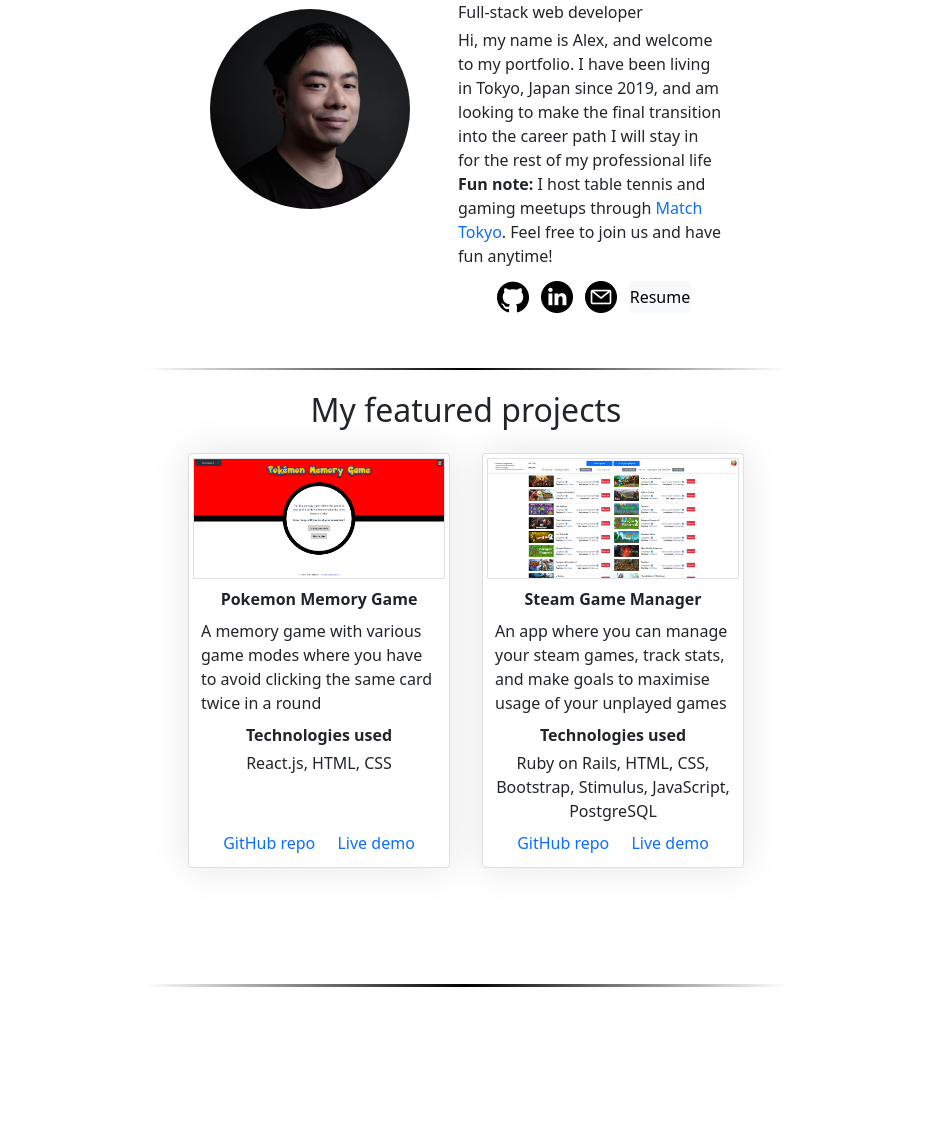
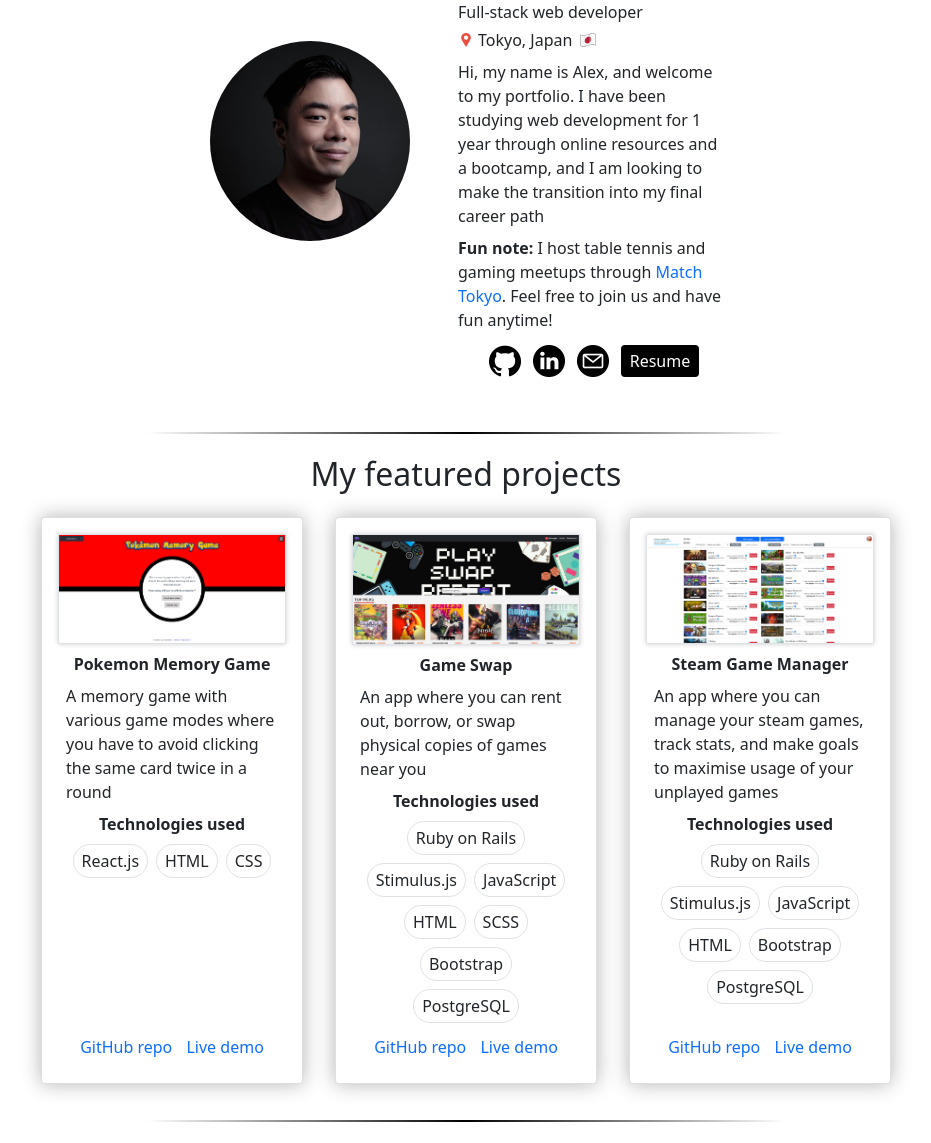
Before and after one commit to Munkleson/my-portfolio, a website built with Vite: page index.html in a window 1280 px wide. Shown: the part 114-1257 px from the top of the page, without its empty margins (174-1105 px from the left). Before the commit the page ends 1121 px from the top, so only its background shows below. Built offline with nearby package versions, Linux system fonts and the light colour scheme; files whose address does not match are found by name.

Commit message:
Refined styling further for what was already present. Tech stack in projects are now elements rather than innerText. Templating used for projects rather than hardcoding HTML

```diff
--- a/css/app.css
+++ b/css/app.css
@@ -9,7 +9,7 @@
 }
 
 .section-break {
-  margin-top: 100px;
+  margin-top: 20px;
   margin-bottom: 20px;
   width: 100%;
   height: 3px;
@@ -18,6 +18,10 @@
   align-items: center;
 }
 
+.first-section-break {
+  margin-top: 100px;
+}
+
 .section-break-line {
   width: 50%;
   height: 2.5px;
--- a/css/profile_section.css
+++ b/css/profile_section.css
@@ -19,3 +19,36 @@
 .profile-text-content {
   width: 100%;
 }
+
+.resume-button {
+  background-color: black !important;
+  color: white !important;
+  transition: 0.15s !important;
+
+  font-weight: 400;
+  line-height: 1.5;
+  text-align: center;
+  text-decoration: none;
+  vertical-align: middle;
+  cursor: pointer;
+  user-select: none;
+  border: 1px solid transparent;
+  font-size: 1rem;
+  border-radius: .25rem;
+}
+
+.resume-button:hover {
+  transition: 0.3s ease-in-out;
+  transform: scale(1.1, 1.1);
+}
+
+.resume-button:active {
+  outline: none;
+  transition: 0.15s;
+  transform: translateY(5px);
+}
+
+.japanese-flag {
+  height: 16px;
+  background-color: white;
+}
--- a/css/projects_section.css
+++ b/css/projects_section.css
@@ -12,5 +12,9 @@
 }
 
 .project-card {
-  box-shadow: 0 0 40px rgba(0, 0, 0, 0.1);
+  box-shadow: 0 0 20px rgba(0, 0, 0, 0.3);
 }
+
+.project-picture {
+  box-shadow: 0 0 5px rgba(0, 0, 0, 0.2);
+}
--- a/index.html
+++ b/index.html
@@ -21,7 +21,12 @@
         <div class="profile-container-right d-flex flex-column align-items-center justify-content-center ps-5 position-relative">
           <h2 class="profile-text-content text-start">Alex's Portfolio</h2>
           <h6 class="profile-text-content text-start">Full-stack web developer</h6>
-          <p class="profile-text-content">Hi, my name is Alex, and welcome to my portfolio. I have been living in Tokyo, Japan since 2019, and am looking to make the final transition into the career path I will stay in for the rest of my professional life</p>
+          <p class="profile-location-text profile-text-content text-start d-flex align-items-center">
+            <img src="images/location-pin.png" alt="" class="location-pin me-1">
+            Tokyo, Japan
+            <img src="images/Japanese flag.png" alt="" class="japanese-flag ms-2">
+          </p>
+          <p class="profile-text-content my-2">Hi, my name is Alex, and welcome to my portfolio. I have been studying web development for 1 year through online resources and a bootcamp, and I am looking to make the transition into my final career path</p>
           <p class="profile-text-content">
             <strong>Fun note:</strong>
             <span>I host table tennis and gaming meetups through</span>
@@ -39,12 +44,16 @@
             <a href="mailto:alexwongsydney@gmail.com" target="_blank" class="icon-link me-1">
               <img src="images/send-email-light-mode.png" alt="" class="icon-images">
             </a>
-            <button class="icon-link btn btn-light p-0">Resume</button>
+            <a class="resume-button icon-link px-2 py-0 d-flex align-items-center" href="/public/CV - Alexander Wong.pdf" target="_blank">
+              <div>
+                Resume
+              </div>
+            </a>
           </div>
         </div>
       </div>
 
-      <div class="section-break">
+      <div class="section-break first-section-break">
         <div class="section-break-line"></div>
       </div>
 
@@ -52,41 +61,25 @@
         <h2 class="projects-section-title mb-2">My featured projects</h2>
         <div class="projects-container d-flex justify-content-center row">
 
-          <div class="project-card card col-10 col-md-4 col-xl-3 p-1 mx-3 my-3">
-            <a href="https://munkleson.github.io/TOP-memory-card/" class="project-github-link text-decoration-none" target="_blank">
-              <img class="project-picture border w-100" src="/images//memory-card-game-pic.jpg" alt="">
-            </a>
+          <template class="project-template">
+            <div class="project-card card col-10 col-md-4 col-xl-3 p-3 mx-3 my-3">
+              <a href="" class="project-github-link text-decoration-none" target="_blank">
+                <img class="project-picture border w-100" src="" alt="">
+              </a>
 
-            <div class="project-info-container d-flex flex-column p-2">
-              <strong class="text-center mb-2">Pokemon Memory Game</strong>
-              <p class="project-description mb-2 text-cen">A memory game with various game modes where you have to avoid clicking the same card twice in a round</p>
-              <strong class="tech-stack-text text-center mb-1">Technologies used</strong>
-              <p class="tech-stack-text mb-2 text-center">React.js, HTML, CSS</p>
+              <div class="project-info-container d-flex flex-column p-2">
+                <strong class="project-title text-center mb-2"></strong>
+                <p class="project-description mb-2 text-cen"></p>
+                <strong class="tech-stack-text text-center mb-1">Technologies used</strong>
+                <div class="project-tech-stack-container mb-2 text-center d-flex flex-wrap justify-content-center"></div>
 
-              <div class="project-links-container d-flex justify-content-evenly align-items-end">
-                <a href="https://github.com/Munkleson/TOP-memory-card" class="project-github-link text-decoration-none" target="_blank">GitHub repo</a>
-                <a href="https://munkleson.github.io/TOP-memory-card/" class="project-demo-link text-decoration-none" target="_blank">Live demo</a>
+                <div class="project-links-container d-flex justify-content-evenly align-items-end">
+                  <a href="" class="project-github-link text-decoration-none" target="_blank">GitHub repo</a>
+                  <a href="" class="project-demo-link text-decoration-none" target="_blank">Live demo</a>
+                </div>
               </div>
             </div>
-          </div>
-
-          <div class="project-card card col-10 col-md-4 col-xl-3 p-1 mx-3 my-3">
-            <a href="https://steam-game-manager-0d4317711fa3.herokuapp.com/" class="project-github-link text-decoration-none" target="_blank">
-              <img class="project-picture border w-100" src="/images//steam-game-manager-pic.jpg" alt="">
-            </a>
-
-            <div class="project-info-container d-flex flex-column p-2">
-              <strong class="text-center mb-2">Steam Game Manager</strong>
-              <p class="project-description mb-2 text-cen">An app where you can manage your steam games, track stats, and make goals to maximise usage of your unplayed games</p>
-              <strong class="tech-stack-text text-center mb-1">Technologies used</strong>
-              <p class="tech-stack-text mb-2 text-center">Ruby on Rails, HTML, CSS, Bootstrap, Stimulus, JavaScript, PostgreSQL</p>
-
-              <div class="project-links-container d-flex justify-content-evenly align-items-end">
-                <a href="https://github.com/Munkleson/steam-game-manager" class="project-github-link text-decoration-none" target="_blank">GitHub repo</a>
-                <a href="https://steam-game-manager-0d4317711fa3.herokuapp.com/" class="project-demo-link text-decoration-none" target="_blank">Live demo</a>
-              </div>
-            </div>
-          </div>
+          </template>
 
         </div>
       </div>
@@ -108,6 +101,11 @@
       </div>
 
     </div>
+
+    <template class="project-tech-stack-template">
+      <div class="project-tech-stack-text px-2 py-1 mx-1 my-1 border rounded-pill"></div>
+    </template>
     <!-- <script type="module" src="/src/main.js"></script> -->
+     <script src="javascript/project_templates.js"></script>
   </body>
 </html>
--- /dev/null
+++ b/javascript/project_templates.js
@@ -0,0 +1,61 @@
+const projects = [
+  {
+    image: "/images//memory-card-game-pic.jpg",
+    title: "Pokemon Memory Game",
+    description: "A memory game with various game modes where you have to avoid clicking the same card twice in a round",
+    techStack: ["React.js", "HTML", "CSS"],
+    githubLink: "https://munkleson.github.io/TOP-memory-card/",
+    demoLink: "https://munkleson.github.io/TOP-memory-card/",
+  },
+  {
+    image: "/images//game-swap-pic.jpg",
+    title: "Game Swap",
+    description: "An app where you can rent out, borrow, or swap physical copies of games near you",
+    techStack: ["Ruby on Rails", "Stimulus.js", "JavaScript", "HTML", "SCSS", "Bootstrap", "PostgreSQL"],
+    githubLink: "https://github.com/Munkleson/game-swap",
+    demoLink: "https://game-swap-e551a983a6f1.herokuapp.com/",
+  },
+  {
+    image: "/images//steam-game-manager-pic.jpg",
+    title: "Steam Game Manager",
+    description: "An app where you can manage your steam games, track stats, and make goals to maximise usage of your unplayed games",
+    techStack: ["Ruby on Rails", "Stimulus.js", "JavaScript", "HTML", "Bootstrap", "PostgreSQL"],
+    githubLink: "https://github.com/Munkleson/steam-game-manager",
+    demoLink: "https://steam-game-manager-0d4317711fa3.herokuapp.com/",
+  },
+];
+
+function loadTemplates() {
+  const projectsSection = document.querySelector(".projects-container");
+  const template = document.querySelector(".project-template");
+  projects.forEach((project) => {
+    let clone = template.content.cloneNode(true);
+
+    clone.querySelectorAll(".project-github-link").forEach((githubLink) => {
+      githubLink.href = project.githubLink;
+    });
+    clone.querySelector(".project-picture").src = project.image;
+    clone.querySelector(".project-title").innerText = project.title;
+    clone.querySelector(".project-description").innerText = project.description;
+    // clone.querySelector(".project-tech-stack-container").innerText = project.techStack.join(" | ");
+    // clone.querySelector(".project-tech-stack-container").innerHTML = project.techStack.join("<strong> | </strong>");
+
+    const techStack = clone.querySelector(".project-tech-stack-container");
+    const techStackTemplate = document.querySelector(".project-tech-stack-template");
+
+    project.techStack.forEach((tech) => {
+      let techStackClone = techStackTemplate.content.cloneNode(true)
+      // const techStackItem = `<div class="d-inline px-2 py-1 mx-1 my-1 border ">${tech}</div>`;
+      // const techStackItem = document.createElement("p");
+      // techStackItem.innerText = tech;
+      techStackClone.querySelector(".project-tech-stack-text").innerText = tech;
+      techStack.append(techStackClone);
+    })
+
+    clone.querySelector(".project-demo-link").href = project.demoLink;
+
+    projectsSection.append(clone);
+  });
+}
+
+loadTemplates();
```
Also changed, not shown: images/Japanese flag.png (added), images/game-swap-pic.jpg (added), images/location-pin.png (added), 1 other file.
